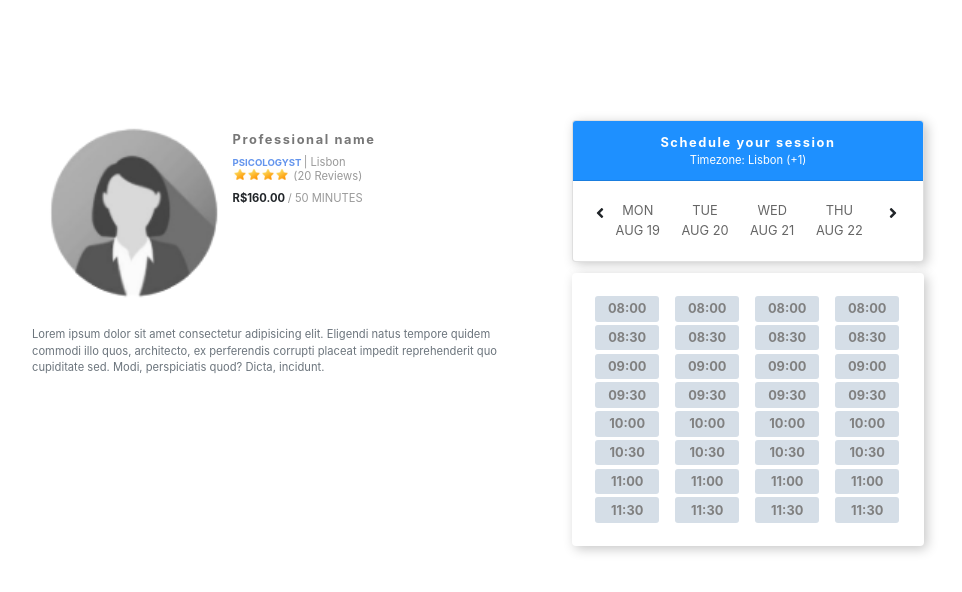
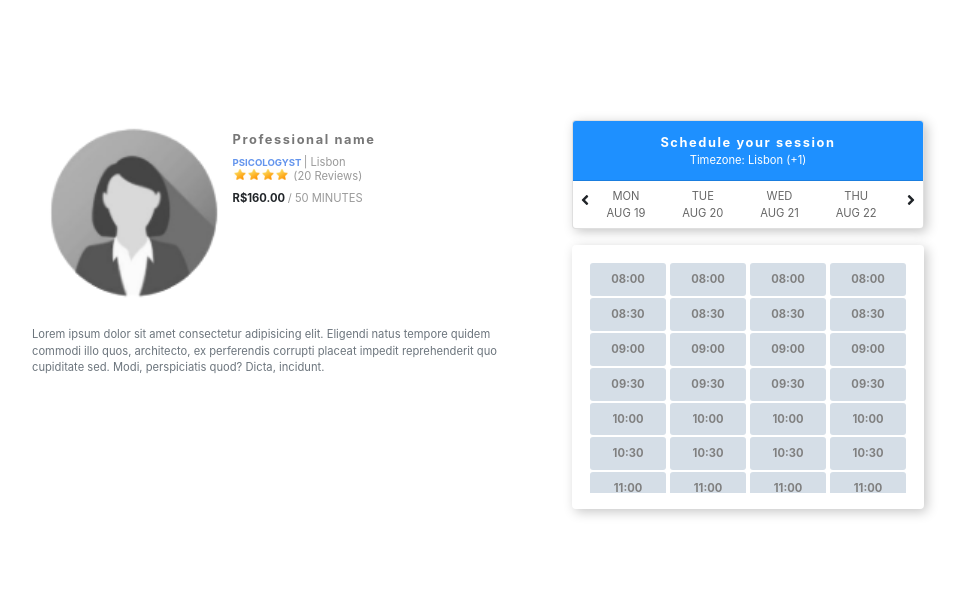
Before and after one commit to notreniev/zk-challenge, an Angular app: page /home in a window 1280 px wide. Shown: the top 592 px of the page, without its empty margins (83-1045 px from the left). Built offline with nearby package versions, Linux system fonts and the light colour scheme.

Commit message:
Schedule layout's adjustments

```diff
--- a/src/app/schedule/schedule.component.css
+++ b/src/app/schedule/schedule.component.css
@@ -27,23 +27,15 @@
 }
 
 .info-widget p {
-    font-size: 0.8rem;
+    font-size: 0.7rem;
     text-transform: uppercase;
-    margin-bottom: 0em;
-    width: 4.2rem;
+    margin: 0em 1.2rem 0 1.1rem;
 }
-
-
-/* .info-widget:first-child p {
-    padding-left: -12%;
-    border: solid 0px
-} */
 
 .middle {
     float: left;
-    width: 88%;
-    margin: 0rem;
-    padding: 0rem;
+    width: 90%;
+    /* padding-right: 1%; */
     overflow: auto;
     /*will change this to hidden later to deny scolling to user*/
     white-space: nowrap;
@@ -51,78 +43,113 @@
 
 .arrow-left {
     float: left;
+    margin-left: 0.5rem;
 }
 
 .arrow-right {
     float: right;
+    margin-right: 0.5rem;
 }
 
 .flex-container {
-    margin: 0rem;
     display: flex;
     flex-wrap: wrap;
     border: solid 0px;
     text-align: center;
+    margin-left: auto;
+    margin-left: auto;
+    /* padding: 0.5rem; */
 }
 
 .card {
     width: 22rem;
 }
 
+.card-body {
+    margin: 0;
+    padding: 0;
+}
+
+.weekdays-container {
+    padding: 0.4rem 1rem 0 1rem;
+    border: solid 0px;
+}
+
 .card-body .weekdays {
     width: 100%;
-    border: solid 0px;
-    padding: 0;
-    margin: 0;
+    margin: 7px 0 0 0;
+    padding: 2px;
 }
 
 .card-body .col-sm {
-    padding-left: 0.2rem;
-    padding-right: 0.2rem;
+    margin: 0;
+    padding: 0;
+}
+
+.card-body .row {
+    text-align: center;
+    margin-right: auto;
+    margin-left: auto;
+    border: solid 0px;
+    padding: 0px;
+}
+
+.flex-container .col-sm {
+    text-align: center;
+    margin-right: auto;
+    margin-left: auto;
+    border: solid 0px;
 }
 
 .card-slots {
-    margin: 2% 0 0 0;
+    margin: 1rem 0 0 0;
+    padding: 1rem;
     border: solid 0px #666;
     text-align: center;
 }
 
+.slots-container {
+    width: 100%;
+    border: solid 1px #000 !important;
+}
+
 .slot {
     text-align: center;
-    min-width: 4rem;
-    margin: 0.2rem;
-    padding: 0.2rem;
+    padding: 0.5rem 0.1rem 0.5rem 0.1rem;
+    margin: 2px;
     background-color: rgb(213, 222, 231);
     color: grey;
-    font-size: 0.8rem;
+    font-size: 0.7rem;
     font-weight: bold;
     border-radius: 3px;
-    /* border: solid 1px */
+    border: solid 0px
 }
 
 .slot-free {
     text-align: center;
-    min-width: 4rem;
-    margin: 0.4rem;
-    padding: 0.4rem;
-    background-color: white;
+    min-width: 3rem;
+    margin: 0.2rem;
+    padding: 0.5rem;
+    background-color: rgb(213, 222, 231);
     color: grey;
-    font-size: 0.8rem;
+    font-size: 0.7rem;
     font-weight: bold;
-    border-radius: 4px;
+    /* border-radius: 3px; */
+    /* border: solid 1px */
 }
 
-.middle-v {
+.slots-col {
     /* margin-left: 0.5rem; */
     width: 5rem;
-    margin: 0rem;
+    margin-right: auto;
+    margin-left: auto;
     padding: 0rem;
     overflow: auto;
     /*will change this to hidden later to deny scolling to user*/
     white-space: nowrap;
 }
 
-.info-widget-v {
+.slots-info {
     height: 230px;
     border: 0px solid black;
     margin: 0 0rem 0 0rem;
@@ -132,10 +159,3 @@
     font-size: 0.8rem;
     color: #666;
 }
-
-.row {
-    display: flex;
-    flex-wrap: wrap;
-    margin-right: -15px;
-    margin-left: 0px;
-}
--- a/src/app/schedule/schedule.component.html
+++ b/src/app/schedule/schedule.component.html
@@ -44,10 +44,11 @@
 
 <div class="card card-slots">
     <div class="card-body ">
-        <div class="row">
+        <div class="slots-container1">
+
             <div class="flex-container">
-                <div class=" middle-v ">
-                    <div class=" col-sm-3 info-widget-v">
+                <div class="slots-col ">
+                    <div class=" col-sm slots-info">
                         <div *ngFor="let slot of schedule.content.slots; let i = index">
                             <div [ngClass]="{'slot': slot.time != '-' , 'slot-free': slot.time == '-'}">
                                 {{slot.time}}
@@ -55,8 +56,8 @@
                         </div>
                     </div>
                 </div>
-                <div class="middle-v ">
-                    <div class=" col-sm-3 info-widget-v">
+                <div class="slots-col ">
+                    <div class=" col-sm slots-info">
                         <div *ngFor="let slot of schedule.content.slots; let i = index">
                             <div [ngClass]="{'slot': slot.time != '-' , 'slot-free': slot.time == '-'}">
                                 {{slot.time}}
@@ -65,8 +66,8 @@
                     </div>
                 </div>
 
-                <div class="middle-v ">
-                    <div class=" col-sm-3 info-widget-v">
+                <div class="slots-col ">
+                    <div class=" col-sm slots-info">
                         <div *ngFor="let slot of schedule.content.slots; let i = index">
                             <div [ngClass]="{'slot': slot.time != '-' , 'slot-free': slot.time == '-'}">
                                 {{slot.time}}
@@ -75,8 +76,8 @@
                     </div>
                 </div>
 
-                <div class="middle-v ">
-                    <div class=" col-sm-3 info-widget-v">
+                <div class="slots-col ">
+                    <div class=" col-sm slots-info">
                         <div *ngFor="let slot of schedule.content.slots; let i = index">
                             <div [ngClass]="{'slot': slot.time != '-' , 'slot-free': slot.time == '-'}">
                                 {{slot.time}}
@@ -85,31 +86,7 @@
                     </div>
                 </div>
             </div>
+
         </div>
     </div>
 </div>
-
-<!-- <div class="card card-slots">
-    <div class="card-body ">
-        <div class="middle-v flex-container">
-            <div class=" col-sm-2 info-widget-v">
-                <div *ngFor="let slot of schedule.content.slots; let i = index">
-                    <div [ngClass]="{'slot': slot.time != '-' , 'slot-free': slot.time == '-'}">
-                        {{slot.time}}
-                    </div>
-                </div>
-            </div>
-        </div>
-
-        <div class="flex-container middle-v">
-            <div class=" col-sm-2 info-widget-v">
-                <div *ngFor="let slot of schedule.content.slots; let i = index">
-                    <div [ngClass]="{'slot': slot.time != '-' , 'slot-free': slot.time == '-'}">
-                        {{slot.time}}
-                    </div>
-                </div>
-            </div>
-        </div>
-
-    </div>
-</div> -->
```
